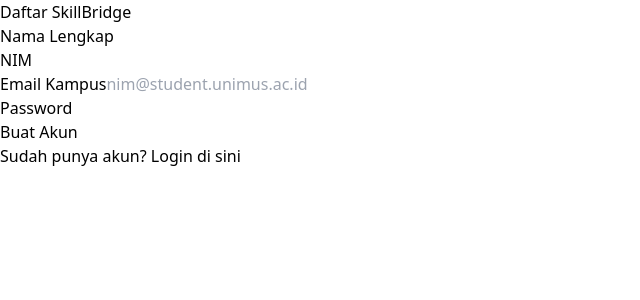
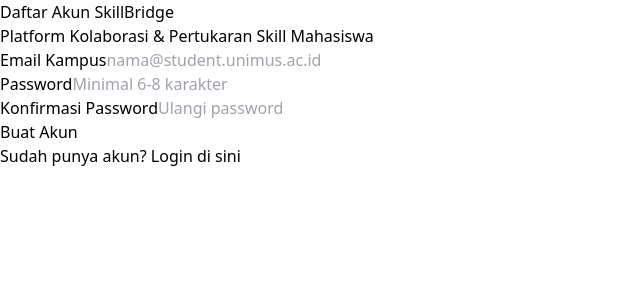
Before and after one commit to NoName-LastMan/SkillBridge, a React (Vite) app in the folder frontend/: page /register in a window 1280 px wide. Shown: the top 300 px of the page, without its empty margins (0-640 px from the left). Built offline with nearby package versions, Linux system fonts and the light colour scheme.

Commit message:
tampilan register dan login

```diff
--- a/frontend/src/App.jsx
+++ b/frontend/src/App.jsx
@@ -1,7 +1,6 @@
 import { BrowserRouter as Router, Routes, Route, Navigate } from 'react-router-dom';
 import LoginView from './auth/LoginView';
 import RegisterView from './auth/RegisterView';
-import DashboardView from './projects/DashboardView';
 
 function App() {
   return (
@@ -10,7 +9,13 @@
         <Route path="/" element={<Navigate to="/login" />} />
         <Route path="/login" element={<LoginView />} />
         <Route path="/register" element={<RegisterView />} />
-        <Route path="/dashboard" element={<DashboardView />} />
+
+        {/* Placeholder untuk Dashboard agar tidak error setelah login */}
+        <Route path="/dashboard" element={
+            <div className="flex items-center justify-center min-h-screen">
+                <h1 className="text-3xl font-bold text-green-600">Token JWT Berhasil Disimpan! Dashboard segera hadir.</h1>
+            </div>
+        } />
       </Routes>
     </Router>
   );
--- a/frontend/src/auth/LoginView.jsx
+++ b/frontend/src/auth/LoginView.jsx
@@ -2,7 +2,7 @@
 import { Link, useNavigate } from 'react-router-dom';
 import api from '../services/api';
 
-export default function Login() {
+export default function LoginView() {
     const [email, setEmail] = useState('');
     const [password, setPassword] = useState('');
     const [error, setError] = useState('');
@@ -11,13 +11,11 @@
     const handleLogin = async (e) => {
         e.preventDefault();
         try {
-            // Mengirim data ke backend
             const response = await api.post('/auth/login', { email, password });
 
-            // Simpan token JWT ke local storage
+            // Backend mengembalikan "token" (sesuai dokumentasi API)
             localStorage.setItem('token', response.data.token);
 
-            // Arahkan ke halaman utama/dashboard setelah sukses
             navigate('/dashboard');
         } catch (err) {
             setError('Login gagal. Periksa kembali email dan passwordmu.');
@@ -29,15 +27,13 @@
             <div className="w-full max-w-md p-8 space-y-6 bg-white rounded-lg shadow-md">
                 <h2 className="text-2xl font-bold text-center text-blue-600">Login SkillBridge</h2>
 
-                {error && <p className="text-sm text-red-500 text-center">{error}</p>}
+                {error && <p className="text-sm text-red-500 text-center bg-red-50 p-2 rounded">{error}</p>}
 
                 <form onSubmit={handleLogin} className="space-y-4">
                     <div>
                         <label className="block text-sm font-medium text-gray-700">Email Kampus</label>
-                        <input
-                            type="email"
-                            required
-                            className="w-full px-3 py-2 mt-1 border rounded-md focus:ring-blue-500 focus:border-blue-500"
+                        <input type="email" required
+                            className="w-full px-3 py-2 mt-1 border rounded-md focus:outline-none focus:ring-2 focus:ring-blue-500"
                             value={email}
                             onChange={(e) => setEmail(e.target.value)}
                             placeholder="nim@student.unimus.ac.id"
@@ -45,24 +41,19 @@
                     </div>
                     <div>
                         <label className="block text-sm font-medium text-gray-700">Password</label>
-                        <input
-                            type="password"
-                            required
-                            className="w-full px-3 py-2 mt-1 border rounded-md focus:ring-blue-500 focus:border-blue-500"
+                        <input type="password" required
+                            className="w-full px-3 py-2 mt-1 border rounded-md focus:outline-none focus:ring-2 focus:ring-blue-500"
                             value={password}
                             onChange={(e) => setPassword(e.target.value)}
                         />
                     </div>
-                    <button
-                        type="submit"
-                        className="w-full px-4 py-2 text-white bg-blue-600 rounded-md hover:bg-blue-700"
-                    >
+                    <button type="submit" className="w-full px-4 py-2 text-white bg-blue-600 rounded-md hover:bg-blue-700 font-medium">
                         Masuk
                     </button>
                 </form>
 
                 <p className="text-sm text-center text-gray-600">
-                    Belum punya akun? <Link to="/register" className="text-blue-600 hover:underline">Daftar di sini</Link>
+                    Belum punya akun? <Link to="/register" className="text-blue-600 hover:underline font-medium">Daftar di sini</Link>
                 </p>
             </div>
         </div>
--- a/frontend/src/auth/RegisterView.jsx
+++ b/frontend/src/auth/RegisterView.jsx
@@ -2,13 +2,15 @@
 import { Link, useNavigate } from 'react-router-dom';
 import api from '../services/api';
 
-export default function Register() {
+export default function RegisterView() {
     const [formData, setFormData] = useState({
-        nama_lengkap: '',
-        nim: '',
         email: '',
         password: '',
+        confirmPassword: '',
+        role: 'MAHASISWA' // Sesuai dengan Enum Role API
     });
+
+    const [loading, setLoading] = useState(false);
     const [error, setError] = useState('');
     const navigate = useNavigate();
 
@@ -18,53 +20,104 @@
 
     const handleRegister = async (e) => {
         e.preventDefault();
+        setError('');
+
+        // Validasi sederhana: pastikan password dan konfirmasi password sama
+        if (formData.password !== formData.confirmPassword) {
+            setError('Password dan Konfirmasi Password tidak cocok!');
+            return;
+        }
+
+        setLoading(true);
+
         try {
-            // Sesuaikan endpoint ini dengan backend kamu
-            await api.post('/auth/register', formData);
-            alert('Pendaftaran berhasil! Silakan login.');
+            // Menyiapkan payload bersih sesuai dokumentasi API (tanpa confirmPassword)
+            const payload = {
+                email: formData.email,
+                password: formData.password,
+                role: formData.role
+            };
+
+            await api.post('/auth/register', payload);
+
+            alert('Registrasi berhasil! Silakan login menggunakan akun baru Anda.');
             navigate('/login');
         } catch (err) {
-            setError('Pendaftaran gagal. NIM atau Email mungkin sudah terdaftar.');
+            // Menangkap pesan error dari backend atau menampilkan fallback
+            const errorMsg = err.response?.data?.message || 'Pendaftaran gagal. Periksa kembali email kampus atau koneksi server.';
+            setError(errorMsg);
+        } finally {
+            setLoading(false);
         }
     };
 
     return (
         <div className="flex items-center justify-center min-h-screen bg-gray-100">
             <div className="w-full max-w-md p-8 space-y-6 bg-white rounded-lg shadow-md">
-                <h2 className="text-2xl font-bold text-center text-blue-600">Daftar SkillBridge</h2>
+                <div>
+                    <h2 className="text-2xl font-bold text-center text-blue-600">Daftar Akun SkillBridge</h2>
+                    <p className="text-sm text-center text-gray-500 mt-1">Platform Kolaborasi & Pertukaran Skill Mahasiswa</p>
+                </div>
 
-                {error && <p className="text-sm text-red-500 text-center">{error}</p>}
+                {error && (
+                    <div className="p-3 text-sm text-red-700 bg-red-100 rounded-md text-center">
+                        {error}
+                    </div>
+                )}
 
                 <form onSubmit={handleRegister} className="space-y-4">
                     <div>
-                        <label className="block text-sm font-medium text-gray-700">Nama Lengkap</label>
-                        <input name="nama_lengkap" type="text" required onChange={handleChange}
-                            className="w-full px-3 py-2 mt-1 border rounded-md" />
+                        <label className="block text-sm font-medium text-gray-700">Email Kampus</label>
+                        <input
+                            name="email"
+                            type="email"
+                            required
+                            value={formData.email}
+                            onChange={handleChange}
+                            className="w-full px-3 py-2 mt-1 border rounded-md focus:outline-none focus:ring-2 focus:ring-blue-500"
+                            placeholder="nama@student.unimus.ac.id"
+                        />
                     </div>
-                    <div>
-                        <label className="block text-sm font-medium text-gray-700">NIM</label>
-                        <input name="nim" type="text" required onChange={handleChange}
-                            className="w-full px-3 py-2 mt-1 border rounded-md" />
-                    </div>
-                    <div>
-                        <label className="block text-sm font-medium text-gray-700">Email Kampus</label>
-                        <input name="email" type="email" required onChange={handleChange}
-                            className="w-full px-3 py-2 mt-1 border rounded-md"
-                            placeholder="nim@student.unimus.ac.id" />
-                    </div>
+
                     <div>
                         <label className="block text-sm font-medium text-gray-700">Password</label>
-                        <input name="password" type="password" required onChange={handleChange}
-                            className="w-full px-3 py-2 mt-1 border rounded-md" />
+                        <input
+                            name="password"
+                            type="password"
+                            required
+                            value={formData.password}
+                            onChange={handleChange}
+                            className="w-full px-3 py-2 mt-1 border rounded-md focus:outline-none focus:ring-2 focus:ring-blue-500"
+                            placeholder="Minimal 6-8 karakter"
+                        />
                     </div>
 
-                    <button type="submit" className="w-full px-4 py-2 text-white bg-green-600 rounded-md hover:bg-green-700">
-                        Buat Akun
+                    <div>
+                        <label className="block text-sm font-medium text-gray-700">Konfirmasi Password</label>
+                        <input
+                            name="confirmPassword"
+                            type="password"
+                            required
+                            value={formData.confirmPassword}
+                            onChange={handleChange}
+                            className="w-full px-3 py-2 mt-1 border rounded-md focus:outline-none focus:ring-2 focus:ring-blue-500"
+                            placeholder="Ulangi password"
+                        />
+                    </div>
+
+                    <button
+                        type="submit"
+                        disabled={loading}
+                        className={`w-full px-4 py-2 text-white rounded-md font-medium transition ${
+                            loading ? 'bg-gray-400 cursor-not-allowed' : 'bg-green-600 hover:bg-green-700'
+                        }`}
+                    >
+                        {loading ? 'Memproses pendaftaran...' : 'Buat Akun'}
                     </button>
                 </form>
 
                 <p className="text-sm text-center text-gray-600">
-                    Sudah punya akun? <Link to="/login" className="text-blue-600 hover:underline">Login di sini</Link>
+                    Sudah punya akun? <Link to="/login" className="text-blue-600 hover:underline font-medium">Login di sini</Link>
                 </p>
             </div>
         </div>
--- a/frontend/src/services/api.js
+++ b/frontend/src/services/api.js
@@ -1,10 +1,14 @@
 import axios from 'axios';
 
+// Konfigurasi dasar Axios sesuai dokumentasi API
 const api = axios.create({
-    baseURL: 'http://localhost:8080/api', // Sesuaikan dengan endpoint controller Spring Boot-mu
+    baseURL: 'http://localhost:8080/api',
+    headers: {
+        'Content-Type': 'application/json'
+    }
 });
 
-// Menambahkan token JWT otomatis ke setiap request (jika sudah login)
+// Otomatis menyisipkan JWT Token jika user sudah login
 api.interceptors.request.use((config) => {
     const token = localStorage.getItem('token');
     if (token) {
```
